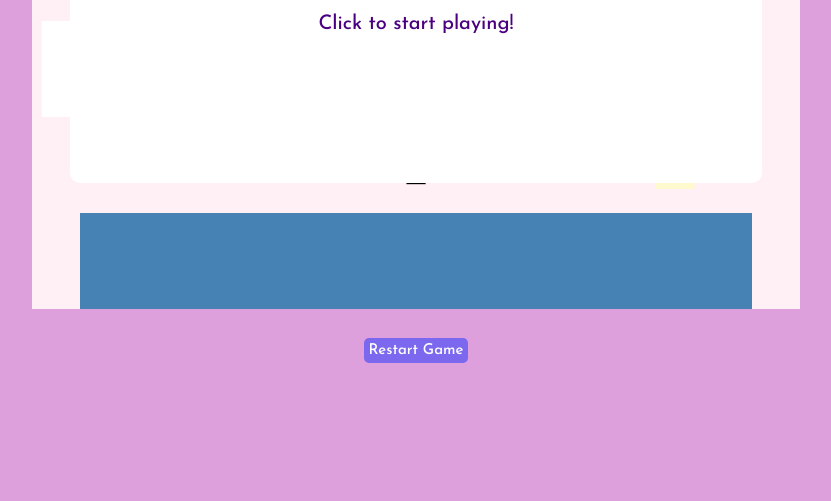
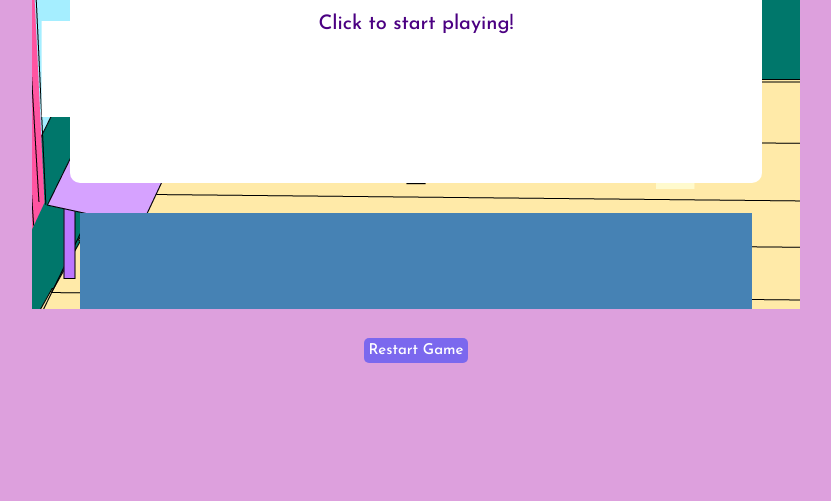
Before and after one commit to ecguerra/Bruno-ElizabethGuerra_P1, a plain HTML site: page index.html in a window 1280 px wide. Shown: the part 299-800 px from the top of the page, without its empty margins (224-1055 px from the left). Drawn offline with Linux system fonts and the light colour scheme.

Commit message:
added background image

```diff
--- a/style.css
+++ b/style.css
@@ -115,9 +115,9 @@ html,body {
 
 
   canvas {
-    /* background-image: url('../img/stone.png'); */
+    background-image: url('./images/background-01.png');
     /* background-repeat: repeat; */
-    background-color: lavenderblush;
+    /* background-color: lavenderblush; */
     width: 100%;
     height: 100;
     z-index: 1;
```
Also changed, not shown: images/background-01.png (added), 1 other file.
